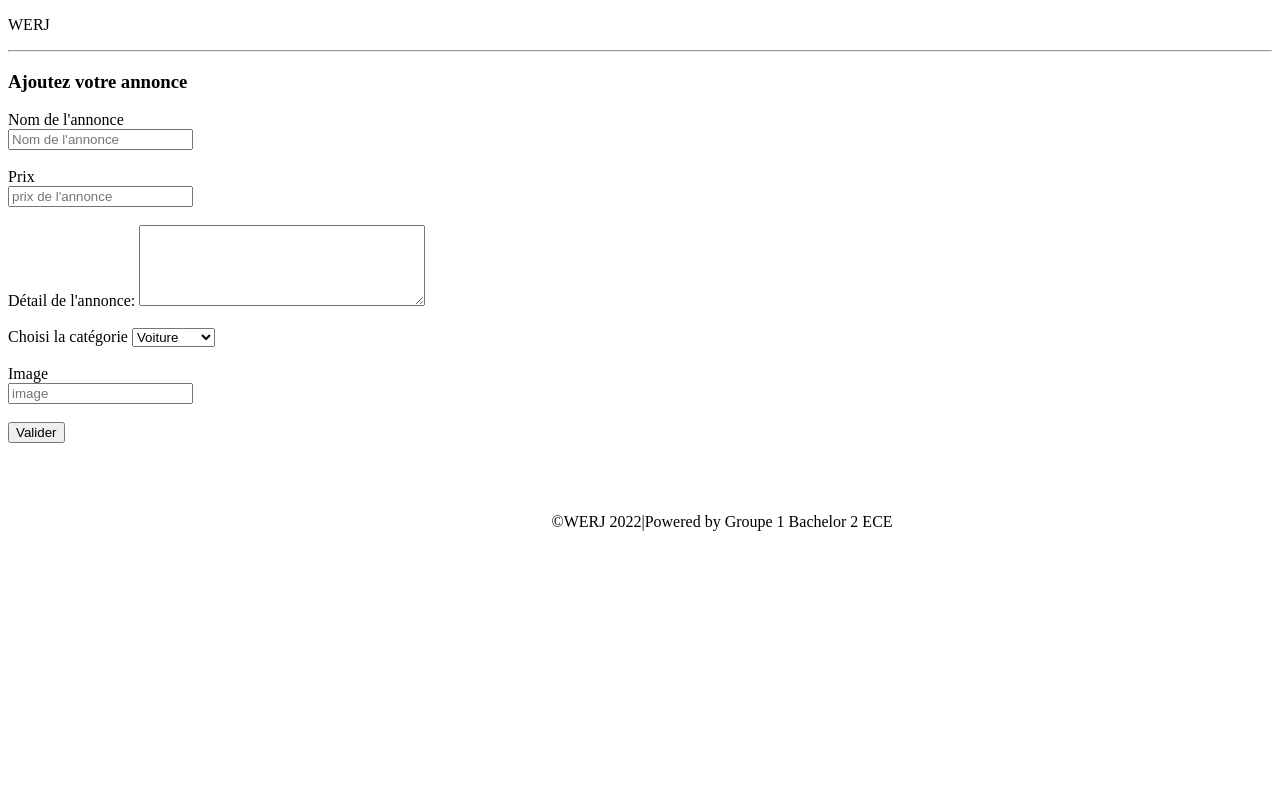
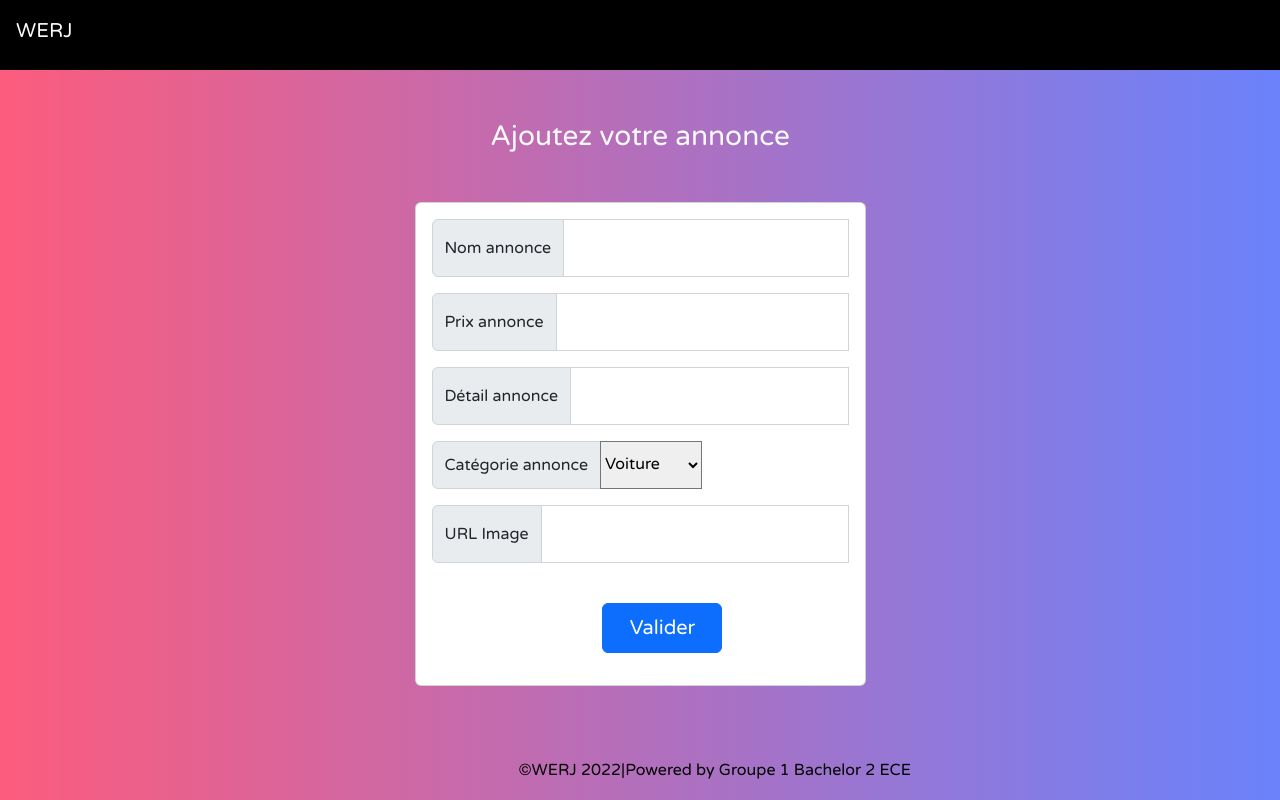
Before and after one commit to Wildrey237/ECE_WEB, a PHP site: page /views/form_create_annonce.php in a window 1280 px wide. Run offline with PHP 8.4, Linux system fonts and the light colour scheme; data comes from the database, SQL or seed files in the repository.

Commit message:
push Jrdan

```diff
--- a/annonce.php
+++ b/annonce.php
@@ -41,7 +41,7 @@
 
 
                             </div>
-                            <img src=" <?php echo $data['Media'] ?>" class="w-100 rounded" alt="">
+                            <img src=" <?php echo $data['Media'] ?>" class="w-100 rounded img-thumbnail" alt="">
                         </div>
                     </div>
 
--- a/index.php
+++ b/index.php
@@ -76,8 +76,8 @@
                               </select>
                             </div>
                             <div class="form-group mb-3">
-                              <label for="">Recherche par prix</label>
-                              <input type="number" value="<?php echo $prix ?>" class="form-control"  id="price" name="prix">
+                              <label>Recherche par prix</label>
+                              <input type="number" min="0" max="999999" value="<?php echo $prix ?>" class="form-control"  id="price" name="prix">
                             </div>
                             <div class="form-group mb-3">
                                <button class="btn btn-primary" type="submit" name="rechercher">Rechercher</button>
--- a/modele/delete_annonce.php
+++ b/modele/delete_annonce.php
@@ -15,7 +15,7 @@ function DoTable($id){
 
     }
 
-    echo "<br><br><br><input type='submit' name='effacer' value='Eliminer cette annonce'>";
+
 
     if (isset($_POST['effacer'])){
         echo "<script>alert('Are you sure you want to delete this media ?')</script>";
--- a/views/form_create_annonce.php
+++ b/views/form_create_annonce.php
@@ -17,13 +17,79 @@
     <meta charset="UTF-8">
     <meta http-equiv="X-UA-Compatible" content="IE=edge">
     <meta name="viewport" content="width=device-width, initial-scale=1.0">
+    <link href="https://cdn.jsdelivr.net/npm/bootstrap@5.2.2/dist/css/bootstrap.min.css" rel="stylesheet" integrity="sha384-Zenh87qX5JnK2Jl0vWa8Ck2rdkQ2Bzep5IDxbcnCeuOxjzrPF/et3URy9Bv1WTRi" crossorigin="anonymous">
     <title>Ajout_annonce</title>
+    <style>
+
+        @import url('https://fonts.googleapis.com/css2?family=Varela+Round&display=swap');
+
+        nav {
+            background-color: black;
+            height: 70px;
+            margin-bottom: 50px;
+            font-family: 'Varela Round';
+            font-size: 20px;
+        }
+
+        body {
+            background-image: linear-gradient(to right, #fc5c7d, #6a82fb);
+            font-family: 'Varela Round';
+        }
+
+    </style>
 </head>
 <body>
-    <p class="logo-upper">WERJ</p>
-    <hr>
-    <h3>Ajoutez votre annonce</h3>
+    <nav>
+        <p class="p-3 m-0 border-0 bd-example text-light">WERJ</p>
+    </nav>
+
+    <h3 class="text-light text-center">Ajoutez votre annonce</h3>
     <form action="../modele/create_annonce.php" method="post">
+        <div class="container mt-5">
+            <div class="row">
+                <div class="col-sm-5 m-auto">
+                    <div class="card">
+                        <div class="card-body">
+                            <div class="form-group mb-3">
+                                <div class="input-group input-group mb-3 w-100 flex-nowrap">
+                                    <span class="input-group-text" id="addon-wrapping">Nom annonce</span>
+                                    <input class="form-control w-75 p-3" aria-describedby="addon-wrapping" type ="text" name="nom_annonce" required><br>
+                                </div>
+                                <div class="input-group input-group mb-3 w-100 flex-nowrap">
+                                    <span class="input-group-text" id="addon-wrapping">Prix annonce</span>
+                                    <input class="form-control w-75 p-3" aria-describedby="addon-wrapping" type ="float" name="prix_annonce" required><br>
+                                </div>
+                                <div class="input-group input-group mb-3 w-100 flex-nowrap">
+                                    <span class="input-group-text" id="addon-wrapping">Détail annonce</span>
+                                    <input class="form-control w-75 p-3" aria-describedby="addon-wrapping" type ="textarea" name="detail" required><br>
+                                </div>
+                                <div class="input-group input-group mb-3 w-100 flex-nowrap">
+                                <span class="input-group-text" id="addon-wrapping">Catégorie annonce</span>
+                                    <select name="Categories" id="categorie_annonce">
+                                        <?php echo($options);?>
+                                    </select><br><br>
+                                </div>
+                                <div class="input-group input-group mb-3 w-100 flex-nowrap">
+                                    <span class="input-group-text" id="addon-wrapping">URL Image</span>
+                                    <input class="form-control w-75 p-3" aria-describedby="addon-wrapping" type ="text" name="prix_annonce" required><br>
+                                </div><br>
+                                <div class="form-group mb-3">
+                                    <input style="margin-left: 41%; height: 50px; width: 120px; font-size: 20px;" class="btn btn-primary" type="submit" value="Valider">
+                                </div>
+                            </div>
+                        </div>
+                    </div>
+                </div>
+            </div>
+        </div>
+
+
+
+
+
+
+
+        <!--
         <label >Nom de l'annonce</label><br>
         <input type ="text" name="nom_annonce" placeholder="Nom de l'annonce"><br><br>
         <label >Prix</label><br>
@@ -34,13 +100,13 @@
         </textarea><br><br>
         <label for="pet-select">Choisi la catégorie</label>
         <select name="Categories" id="categorie_annonce">
-            <?php echo($options);?>
+
         </select><br><br>
         <label >Image</label><br>
         <input type ="text" name="media" placeholder="image"><br><br>
-        <input class="button-submit" type="submit" value="Valider">
+        <input class="button-submit" type="submit" value="Valider">-->
     </form>
     <br><br><br>
-    <P style="margin-left: 43%; color: black">&copy;WERJ 2022|Powered by Groupe 1 Bachelor 2 ECE</P>
+    <P style="margin-left: 40.5%; color: black">&copy;WERJ 2022|Powered by Groupe 1 Bachelor 2 ECE</P>
 </body>
 </html>
```
Also changed, not shown: views/checkboxDelAnnonce.php (+64 -2 lines).
